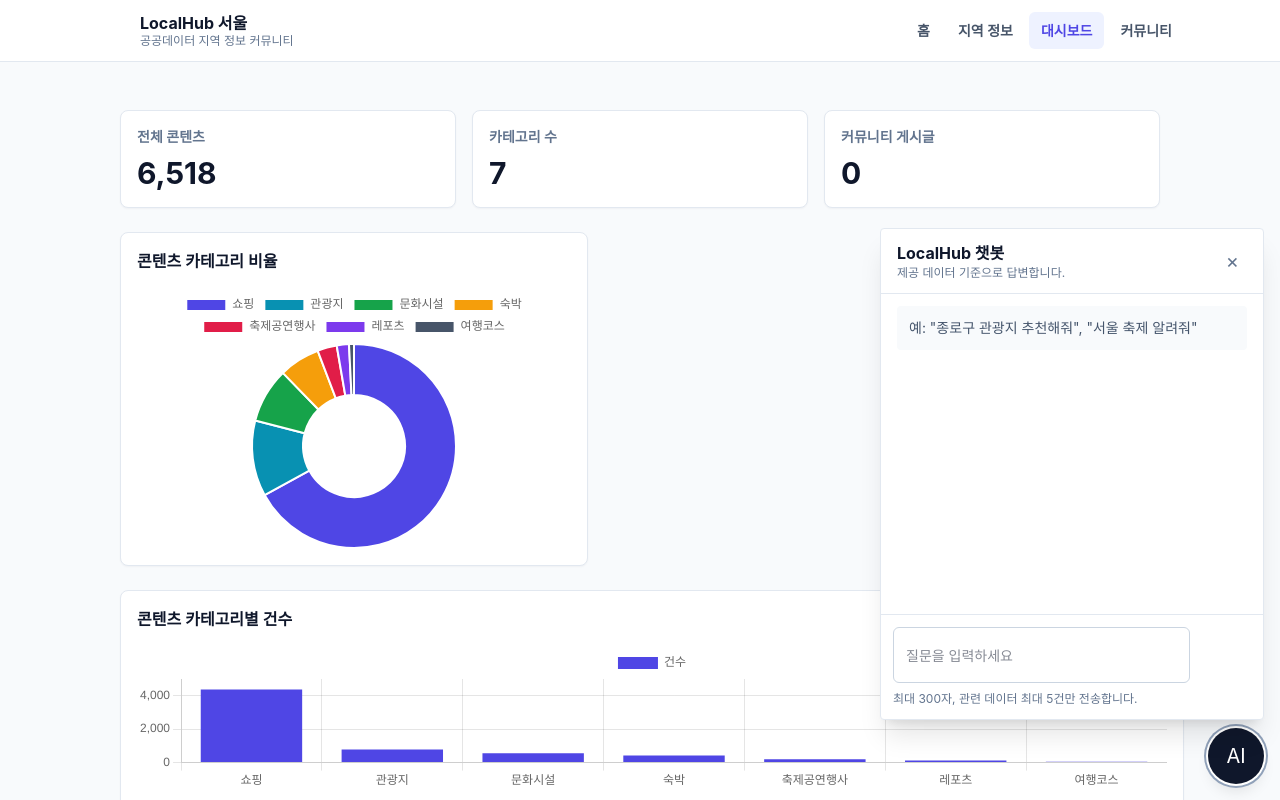
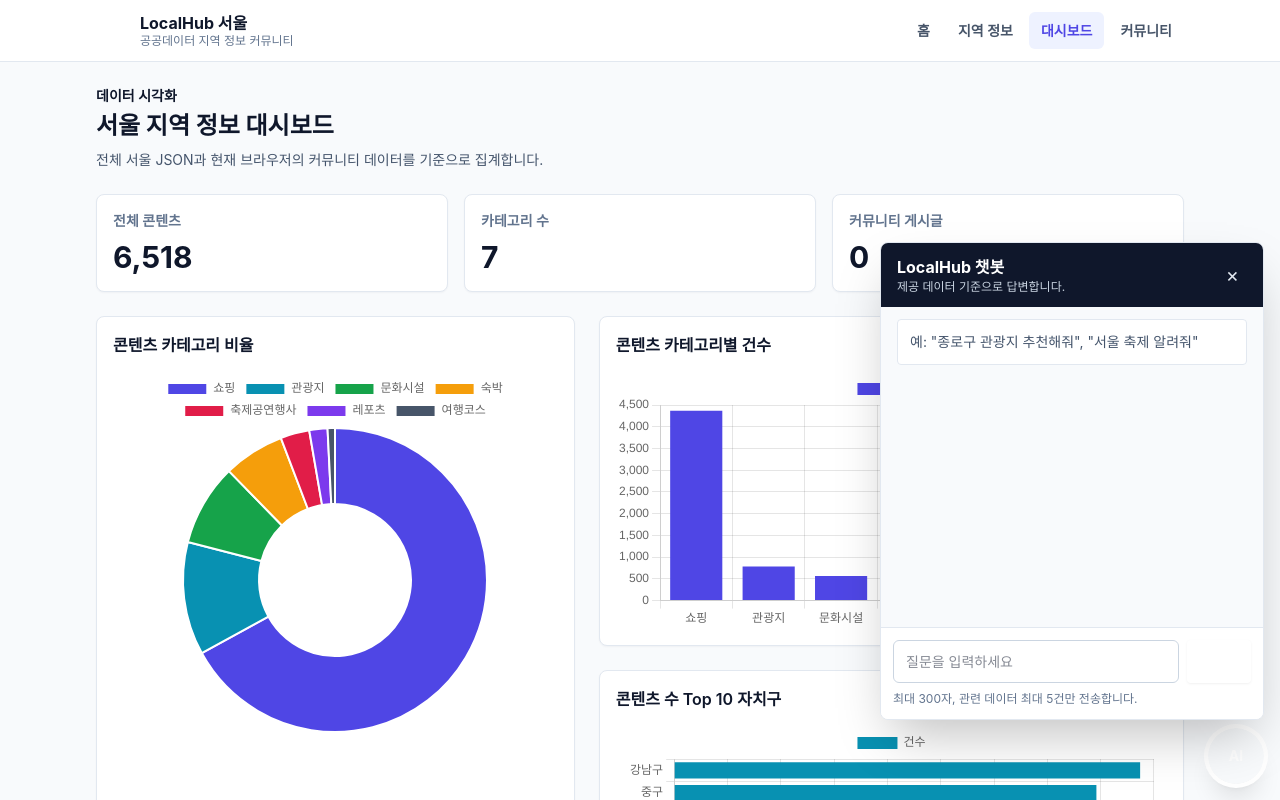
Before and after one commit to SSAFY-Team1/Commu_Prj, a Vue app: page /dashboard in a window 1280 px wide. Both pictures are taken after a click on the button "AI". Shown: the top 800 px of the page. Built offline with nearby package versions, Linux system fonts and the light colour scheme.

Commit message:
polish(ui): improve dashboard and chatbot controls

```diff
--- a/src/components/ButtonPrimary.vue
+++ b/src/components/ButtonPrimary.vue
@@ -1,6 +1,6 @@
 <template>
   <button
-    type="button"
+    :type="type"
     :class="classes"
     :disabled="disabled"
     @click="$emit('click', $event)"
@@ -27,7 +27,7 @@ const variants = {
 }
 
 const classes = computed(() => [
-  'inline-flex items-center justify-center rounded px-4 py-2 text-sm font-semibold transition focus:outline-none focus:ring-2 focus:ring-offset-2',
+  'inline-flex items-center justify-center rounded px-4 py-2 text-sm font-semibold shadow-sm transition focus:outline-none focus:ring-2 focus:ring-offset-2',
   variants[props.variant] || variants.primary,
   props.disabled ? 'cursor-not-allowed opacity-50' : ''
 ])
--- a/src/components/Chatbot.vue
+++ b/src/components/Chatbot.vue
@@ -2,29 +2,29 @@
   <div>
     <button
       type="button"
-      class="fixed bottom-4 right-4 z-40 inline-flex h-14 w-14 items-center justify-center rounded-full bg-slate-900 text-xl text-white shadow-lg hover:bg-slate-800 focus:outline-none focus:ring-2 focus:ring-slate-400 focus:ring-offset-2"
+      class="fixed bottom-4 right-4 z-40 inline-flex h-14 w-14 items-center justify-center rounded-full bg-brand-500 text-sm font-bold text-white shadow-xl shadow-brand-500/25 hover:bg-brand-700 focus:outline-none focus:ring-2 focus:ring-brand-300 focus:ring-offset-2"
       aria-label="챗봇 열기"
       @click="open = true"
     >
       AI
     </button>
 
-    <section v-if="open" class="fixed inset-x-3 bottom-20 z-50 rounded border border-slate-200 bg-white shadow-xl sm:left-auto sm:right-4 sm:w-96">
-      <header class="flex items-center justify-between border-b border-slate-200 px-4 py-3">
+    <section v-if="open" class="fixed inset-x-3 bottom-20 z-50 overflow-hidden rounded-lg border border-slate-200 bg-white shadow-2xl sm:left-auto sm:right-4 sm:w-96">
+      <header class="flex items-center justify-between bg-slate-900 px-4 py-3 text-white">
         <div>
-          <h2 class="font-bold text-slate-900">LocalHub 챗봇</h2>
-          <p class="text-xs text-slate-500">제공 데이터 기준으로 답변합니다.</p>
+          <h2 class="font-bold">LocalHub 챗봇</h2>
+          <p class="text-xs text-slate-300">제공 데이터 기준으로 답변합니다.</p>
         </div>
-        <button type="button" class="rounded px-2 text-xl text-slate-500 hover:bg-slate-100" aria-label="챗봇 닫기" @click="open = false">×</button>
+        <button type="button" class="rounded px-2 text-xl leading-none text-slate-200 hover:bg-white/10 hover:text-white" aria-label="챗봇 닫기" @click="open = false">×</button>
       </header>
 
-      <div class="h-80 space-y-3 overflow-y-auto px-4 py-3">
-        <div v-if="messages.length === 0" class="rounded bg-slate-50 p-3 text-sm text-slate-600">
+      <div class="h-80 space-y-3 overflow-y-auto bg-slate-50 px-4 py-3">
+        <div v-if="messages.length === 0" class="rounded border border-slate-200 bg-white p-3 text-sm text-slate-600">
           예: "종로구 관광지 추천해줘", "서울 축제 알려줘"
         </div>
 
         <div v-for="(message, index) in messages" :key="index" :class="message.role === 'user' ? 'flex justify-end' : 'flex justify-start'">
-          <div :class="['max-w-[82%] break-words rounded px-3 py-2 text-sm', message.role === 'user' ? 'bg-blue-500 text-white' : 'bg-slate-100 text-slate-800']">
+          <div :class="['max-w-[82%] break-words rounded-lg px-3 py-2 text-sm shadow-sm', message.role === 'user' ? 'bg-brand-500 text-white' : 'border border-slate-200 bg-white text-slate-800']">
             {{ message.text }}
           </div>
         </div>
@@ -35,18 +35,20 @@
         </div>
       </div>
 
-      <form class="border-t border-slate-200 p-3" @submit.prevent="send">
+      <form class="border-t border-slate-200 bg-white p-3" @submit.prevent="send">
         <label class="sr-only" for="chat-question">질문</label>
         <div class="flex gap-2">
           <input
             id="chat-question"
             v-model="input"
-            class="field"
+            class="field min-w-0 flex-1"
             maxlength="300"
             placeholder="질문을 입력하세요"
             :disabled="loading"
           />
-          <ButtonPrimary type="submit" :disabled="!canSend">전송</ButtonPrimary>
+          <ButtonPrimary type="submit" :disabled="!canSend" class="min-w-16 border border-brand-700 bg-brand-600 text-white hover:bg-brand-700">
+            전송
+          </ButtonPrimary>
         </div>
         <p class="mt-2 text-xs text-slate-500">최대 300자, 관련 데이터 최대 5건만 전송합니다.</p>
         <p v-if="errorMessage" class="mt-2 text-xs font-medium text-rose-600">{{ errorMessage }}</p>
--- a/src/views/DashboardView.vue
+++ b/src/views/DashboardView.vue
@@ -1,33 +1,40 @@
 <template>
-  <div class="p-4 md:p-6 space-y-6">
+  <div class="space-y-6">
+    <header>
+      <p class="text-sm font-semibold text-brand-700">데이터 시각화</p>
+      <h1 class="mt-1 text-2xl font-bold text-slate-900">서울 지역 정보 대시보드</h1>
+      <p class="mt-2 text-sm text-slate-600">전체 서울 JSON과 현재 브라우저의 커뮤니티 데이터를 기준으로 집계합니다.</p>
+    </header>
 
-    <section class="grid grid-cols-3 gap-2 md:gap-4">
+    <section class="grid grid-cols-1 gap-3 sm:grid-cols-3 md:gap-4">
       <KpiCard label="전체 콘텐츠" :value="total" />
       <KpiCard label="카테고리 수" :value="categoryCount" />
       <KpiCard label="커뮤니티 게시글" :value="postCount" />
     </section>
 
-    <section class="grid grid-cols-[45%_55%] gap-6">
+    <section v-if="loading" class="panel p-6 text-sm text-slate-600">대시보드 데이터를 불러오는 중입니다...</section>
+
+    <section v-else class="grid grid-cols-1 gap-4 lg:grid-cols-[0.9fr_1.1fr] lg:gap-6">
 
       <div class="panel p-4">
         <h2 class="font-semibold text-slate-900 mb-4">콘텐츠 카테고리 비율</h2>
-        <div class="h-[260px] flex justify-center items-center">
+        <div class="flex h-72 items-center justify-center sm:h-80 lg:h-[360px]">
           <canvas ref="doughnutCanvas"></canvas>
         </div>
       </div>
 
-      <div class="lg:col-span-2 grid grid-cols-1 gap-6">
+      <div class="grid grid-cols-1 gap-4 lg:gap-6">
 
         <div class="panel p-4">
           <h2 class="font-semibold text-slate-900 mb-4">콘텐츠 카테고리별 건수</h2>
-          <div class="h-36">
+          <div class="h-56 sm:h-64">
             <canvas ref="barCanvas"></canvas>
           </div>
         </div>
 
         <div class="panel p-4">
           <h2 class="font-semibold text-slate-900 mb-4">콘텐츠 수 Top 10 자치구</h2>
-          <div class="h-40">
+          <div class="h-64 sm:h-72">
             <canvas ref="districtCanvas"></canvas>
           </div>
         </div>
@@ -48,8 +55,8 @@
         파이 차트에서 카테고리를 클릭해 추천 지역을 확인하세요.
       </div>
 
-      <div v-else class="grid gap-3 grid-cols-5">
-        <article v-for="item in recommendedItems" :key="item.id" class="panel overflow-hidden min-w-0">
+      <div v-else class="grid grid-cols-1 gap-3 sm:grid-cols-2 lg:grid-cols-5">
+        <router-link v-for="item in recommendedItems" :key="item.id" :to="`/place/${encodeURIComponent(item.id)}`" class="panel min-w-0 overflow-hidden transition hover:border-brand-300 hover:shadow-md">
           <div class="flex h-24 items-center justify-center bg-slate-100">
             <img v-if="item.thumbnail" :src="item.thumbnail" :alt="item.title" class="h-full w-full object-cover" />
             <span v-else class="text-xs text-slate-500">이미지 없음</span>
@@ -63,7 +70,7 @@
             <h3 class="mt-2 line-clamp-2 font-bold text-slate-900 text-sm">{{ item.title }}</h3>
             <p class="mt-2 line-clamp-2 text-xs text-slate-600">{{ item.address }}</p>
           </div>
-        </article>
+        </router-link>
       </div>
     </section>
   </div>
```
